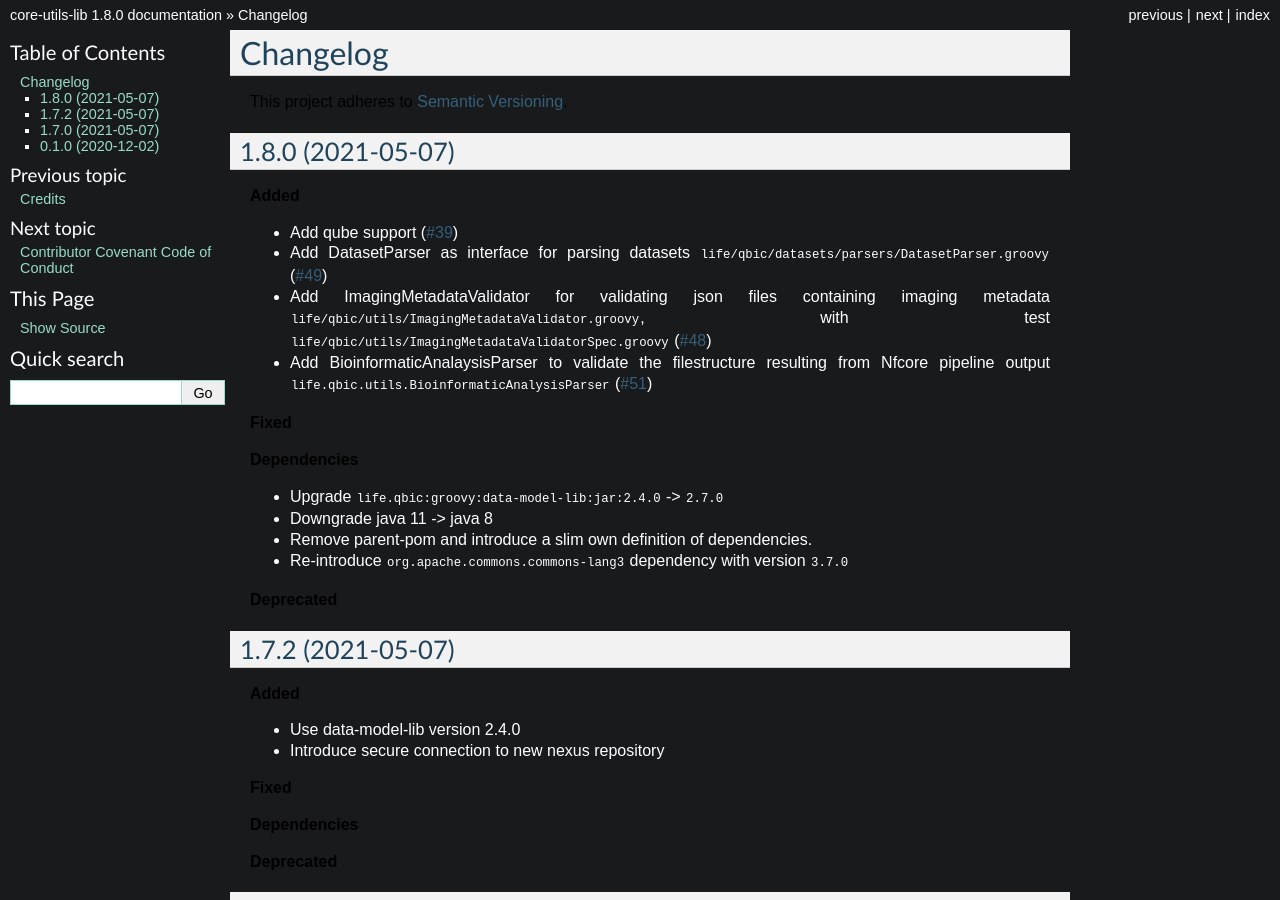
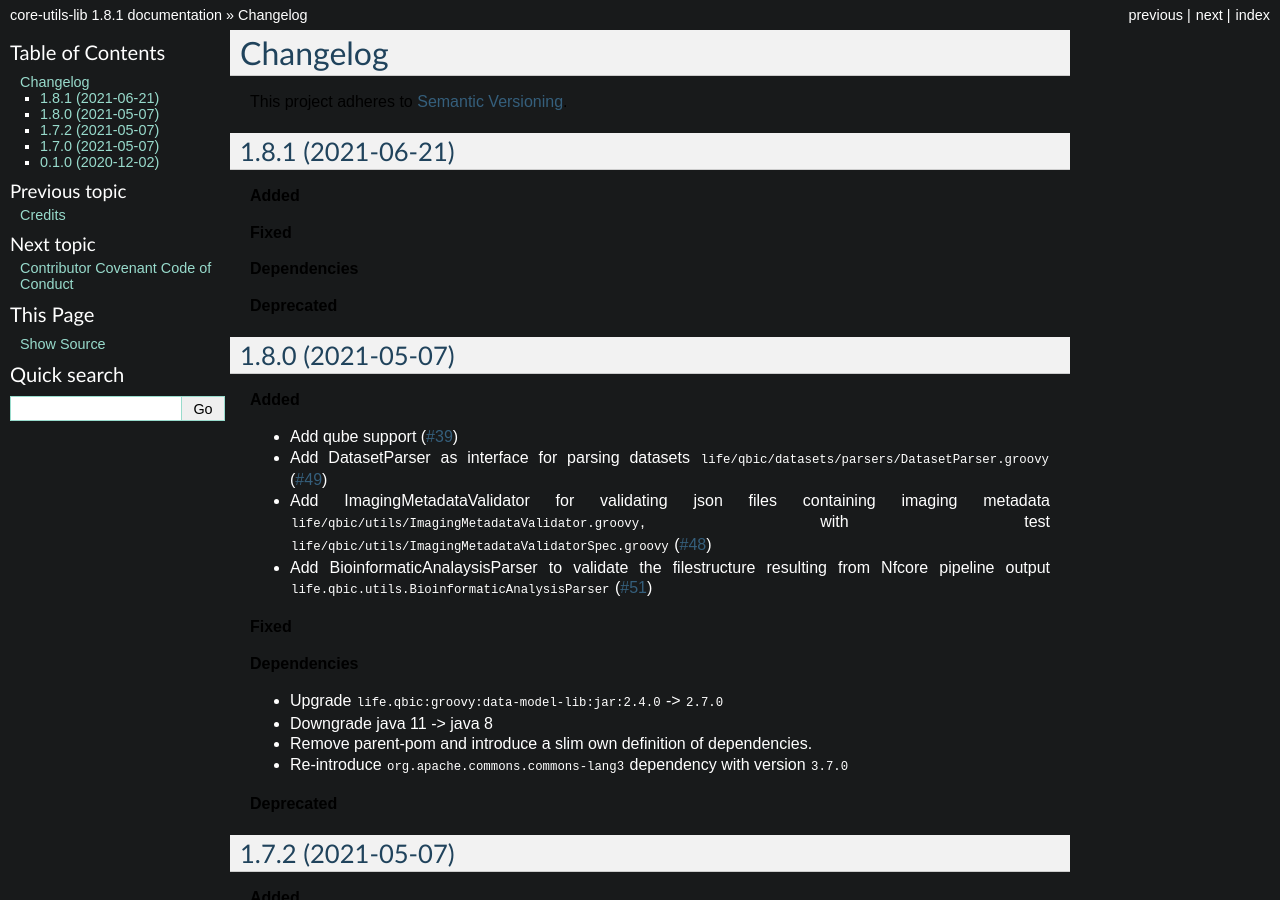
Before and after one commit to qbicsoftware/core-utils-lib, a Sphinx documentation site: the page built from docs/changelog.rst, in a window 1280 px wide and 900 px high. Built offline with Sphinx 7.4.7, drawn with Linux system fonts in a browser that asks for light colours; some of the changed text lies outside the part shown.

Commit message:
Bump version from 1.8.0 to 1.8.1

```diff
--- a/CHANGELOG.rst
+++ b/CHANGELOG.rst
@@ -3,6 +3,18 @@ Changelog
 ==========
 
 This project adheres to `Semantic Versioning <https://semver.org/>`_.
+
+
+1.8.1 (2021-06-21)
+------------------
+
+**Added**
+
+**Fixed**
+
+**Dependencies**
+
+**Deprecated**
 
 
 1.8.0 (2021-05-07)
--- a/docs/conf.py
+++ b/docs/conf.py
@@ -55,9 +55,9 @@ author = "Jennifer Bödker"
 # the built documents.
 #
 # The short X.Y version.
-version = '1.8.0'
+version = '1.8.1'
 # The full version, including alpha/beta/rc tags.
-release = '1.8.0'
+release = '1.8.1'
 
 # The language for content autogenerated by Sphinx. Refer to documentation
 # for a list of supported languages.
--- a/pom.xml
+++ b/pom.xml
@@ -8,7 +8,7 @@
   <description>Collection of non-Vaadin, non-Liferay utilities.</description>
   <modelVersion>4.0.0</modelVersion>
   <name>Core Utilities Library</name>
-  <version>1.8.0</version> <!-- <<QUBE_FORCE_BUMP>> -->
+  <version>1.8.1</version> <!-- <<QUBE_FORCE_BUMP>> -->
   <url>http://github.com/qbicsoftware/core-utils-lib</url>
   <packaging>jar</packaging>
   <properties>
--- a/qube.cfg
+++ b/qube.cfg
@@ -1,5 +1,5 @@
 [bumpversion]
-current_version = 1.8.0
+current_version = 1.8.1
 
 [bumpversion_files_whitelisted]
 dot_qube = .qube.yml
```
Also changed, not shown: .qube.yml.
